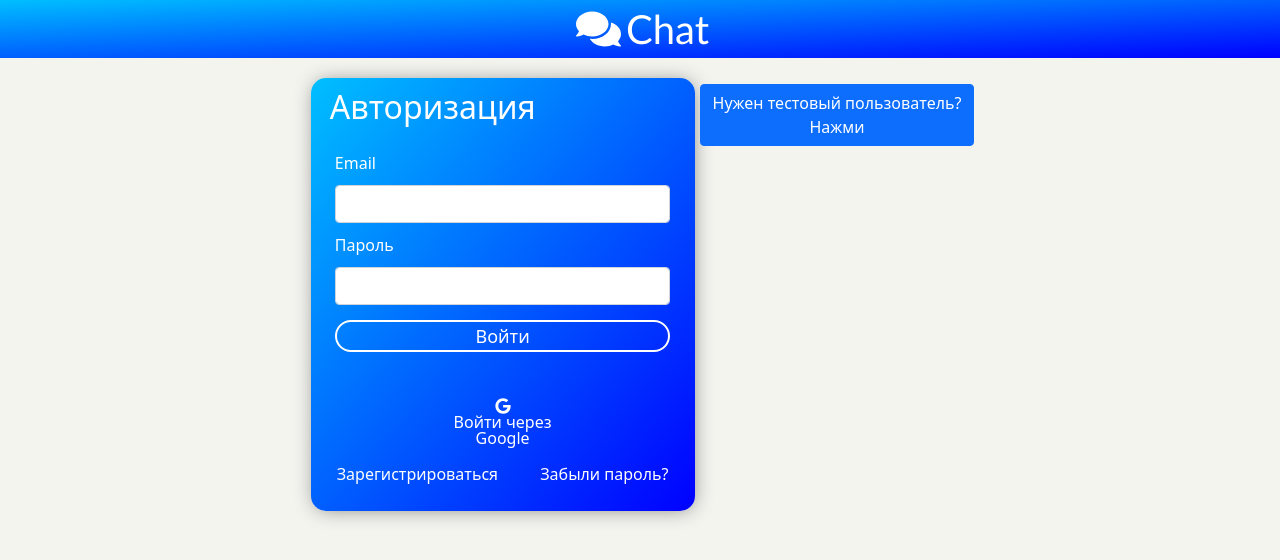
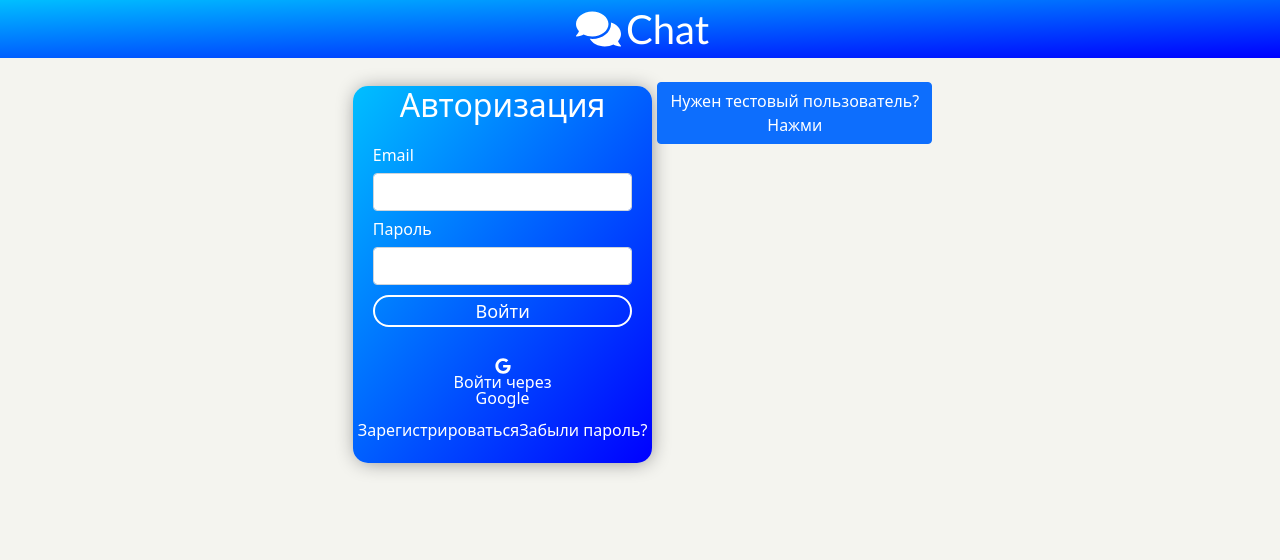
Before and after one commit to MariaZayashnikova/Chat_Web, a React (Create React App) app: page / in a window 1280 px wide. Shown: the top 560 px of the page. Built offline with nearby package versions, Linux system fonts and the light colour scheme; no server answers; what pubnub, pubnub-react would draw is missing.

Commit message:
Authorization page styles changed

```diff
--- a/src/components/AuthorizationPage/AuthorizationPage.css
+++ b/src/components/AuthorizationPage/AuthorizationPage.css
@@ -2,15 +2,13 @@
     display: flex;
     justify-content: center;
     align-items: baseline;
+    flex-wrap: wrap;
+    line-height: 16px;
 }
 
 .pageLogin .containerLinks__link_btnGoogle {
-    width: 30%;
+    width: 150px;
     border: none;
-    text-align: center;
-    border-radius: 20px;
-    font-size: 16px;
-    line-height: 16px;
     background: transparent;
     color: white;
 }
--- a/src/components/AuthorizationPage/AuthorizationPage.js
+++ b/src/components/AuthorizationPage/AuthorizationPage.js
@@ -77,7 +77,7 @@ function AuthorizationPage({
     );
 
     const PromptTestUser = () => (
-        <OverlayTrigger trigger="click" placement="right" overlay={popover}>
+        <OverlayTrigger trigger="click" placement="bottom" overlay={popover}>
             <Button color="primary">Нужен тестовый пользователь?<br /> Нажми</Button>
         </OverlayTrigger>
     );
--- a/src/components/HeaderTitle/HeaderTitle.css
+++ b/src/components/HeaderTitle/HeaderTitle.css
@@ -3,7 +3,6 @@
     text-align: center;
     background-image: linear-gradient(to right bottom, #00bfff, blue);
     padding: 5px;
-    margin: 0;
     font-family: "Trebuchet MS";
 }
 
--- a/src/components/app/App.css
+++ b/src/components/app/App.css
@@ -1,7 +1,6 @@
 .App {
     display: flex;
-    width: 100%;
-    height: 100%;
+    width: 100vw;
     flex-direction: column;
     justify-content: space-between;
 }
--- a/src/index.css
+++ b/src/index.css
@@ -1,7 +1,7 @@
 body {
   margin: 0;
   font-family: -apple-system, BlinkMacSystemFont, 'Segoe UI', 'Roboto', 'Oxygen',
-    'Ubuntu', 'Cantarell', 'Fira Sans', 'Droid Sans', 'Helvetica Neue',
+    'Ubuntu', 'Cantarell', 'Fira Sans', 'Droid Sans', 'Helvetica Neue',"Trebuchet MS",
     sans-serif;
   -webkit-font-smoothing: antialiased;
   -moz-osx-font-smoothing: grayscale;
@@ -28,7 +28,7 @@ code {
   display: flex;
   flex-direction: column;
   justify-content: space-around;
-  width: 30%;
+  width: calc(300px + (500 - 300) * ((100vw - 500px)/(1920-500)));
   margin: 20px 5px;
   background-image: linear-gradient(to right bottom, #00bfff, blue);
   border-radius: 15px;
@@ -36,9 +36,10 @@ code {
 }
 
 .pageLogin__titlePage {
-  width: 90%;
-  margin: 10px auto;
+  width: 100%;
+  text-align: center;
   color: white;
+  font-size: calc(16px + (26 -16)* ((100vw - 500px)/(1920-500)));
 }
 
 .pageLogin__containerForm {
@@ -54,7 +55,6 @@ code {
 .pageLogin .pageLogin__containerForm_btn {
   width: 100%;
   display: block;
-  margin: 15px auto;
   text-align: center;
   border-radius: 20px;
   border: 2px solid white;
@@ -64,14 +64,7 @@ code {
 }
 
 .pageLogin__containerForm_input {
-  display: block;
-  margin: 10px auto;
-  border-radius: 15px;
-  border: none;
-  outline: none;
-  font-size: 24px;
-  padding: 2px 10px;
-  line-height: 16px;
+  margin: 10px 0;
 }
 
 .pageLogin .pageLogin__containerForm_inputError {
@@ -80,16 +73,17 @@ code {
 
 .error {
   color: red;
-  font-size: 18px;
-  margin: 5px auto;
-  border-radius: 15px;
-  padding: 3px 10px;
+  font-size: calc(12px + (12 -12)* ((100vw - 500px)/(1920-500)));
+  margin: 5px 0;
+  border-radius: 10px;
+  padding: 10px 10px;
   text-align: center;
   background: rgba(204, 255, 255, 0.8);
 }
 
 .containerLinks {
   margin: 5px 0 15px 0;
+  font-size: calc(12px + (12 -12)* ((100vw - 500px)/(1920-500)));
 }
 
 .containerLinks__link {
```
